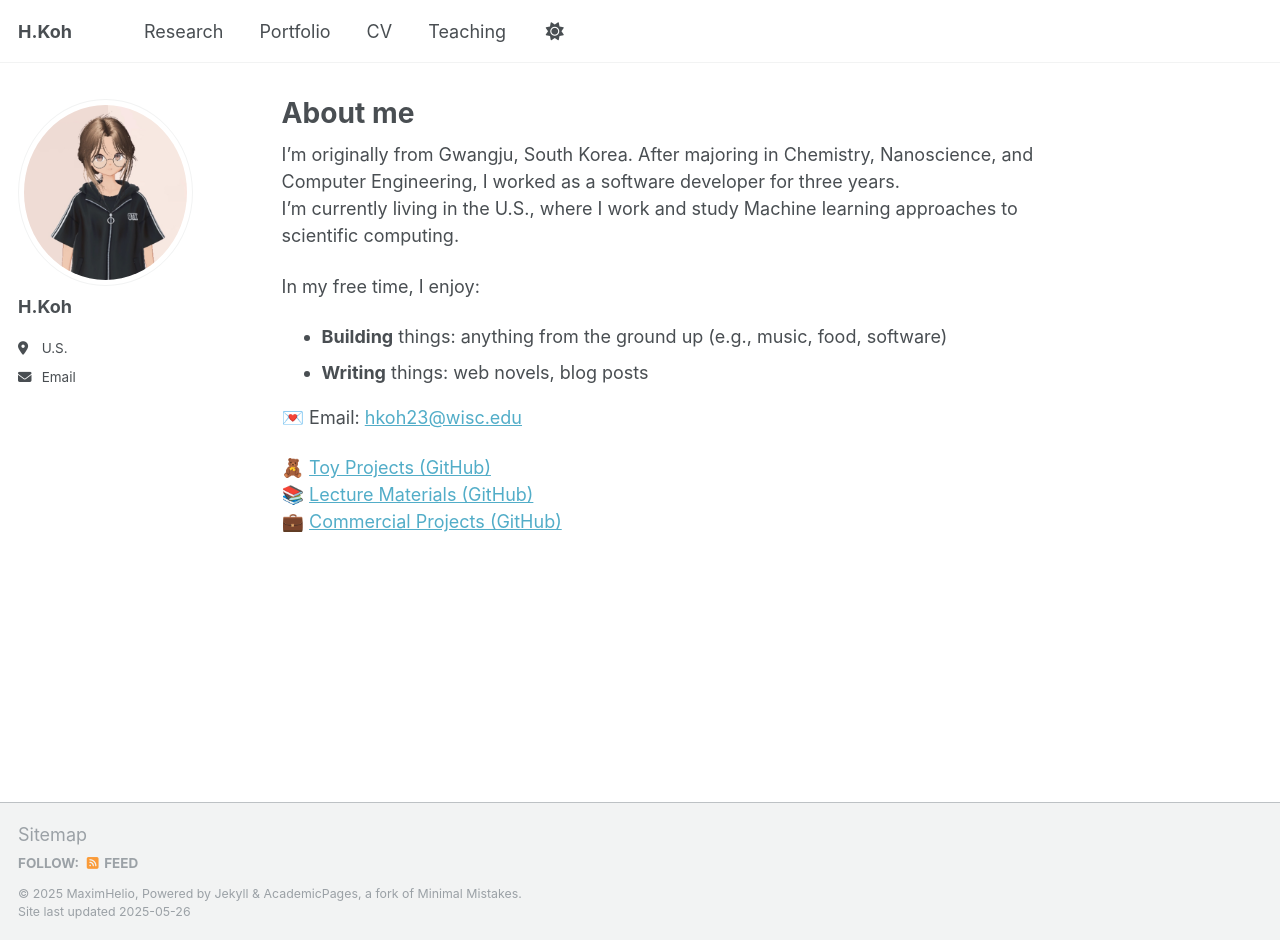
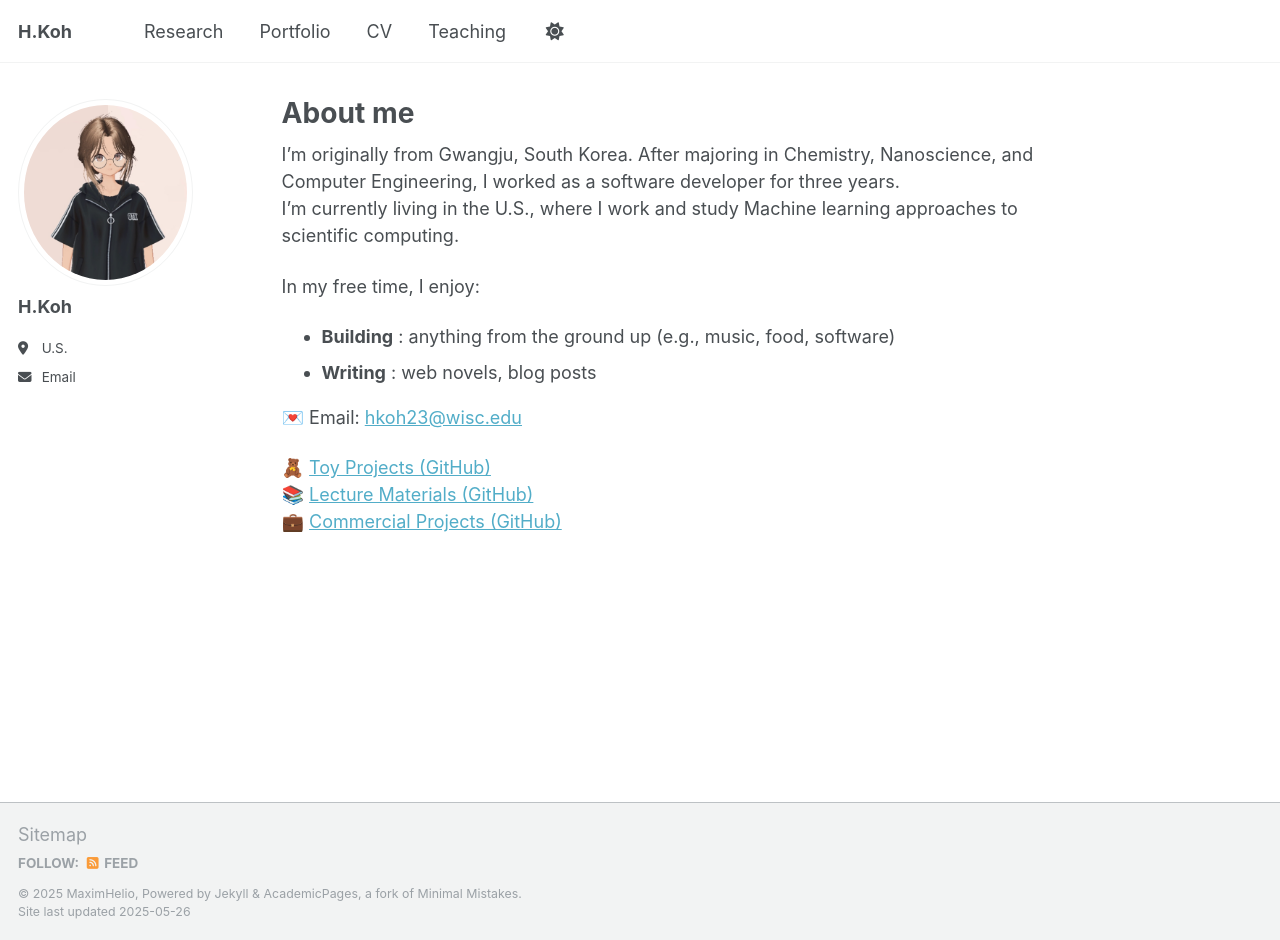
Before and after one commit to MaximHelio/MaximHelio.github.io, a Jekyll site: the page built from _pages/about.md, in a window 1280 px wide and 940 px high. Built offline with Jekyll 4.4.1, drawn with Linux system fonts in a browser that asks for light colours.

Commit message:
Delete some

```diff
--- a/_pages/about.md
+++ b/_pages/about.md
@@ -11,8 +11,8 @@ I'm originally from Gwangju, South Korea. After majoring in Chemistry, Nanoscien
 I'm currently living in the U.S., where I work and study Machine learning approaches to scientific computing.
 
 In my free time, I enjoy:
-- **Building** things: anything from the ground up (e.g., music, food, software)
-- **Writing** things: web novels, blog posts
+- **Building** : anything from the ground up (e.g., music, food, software)
+- **Writing** : web novels, blog posts
 
 💌 Email: [hkoh23@wisc.edu](mailto:hkoh23@wisc.edu)
 
```
Also changed, not shown: _pages/cv.md (+1 -1 lines).
